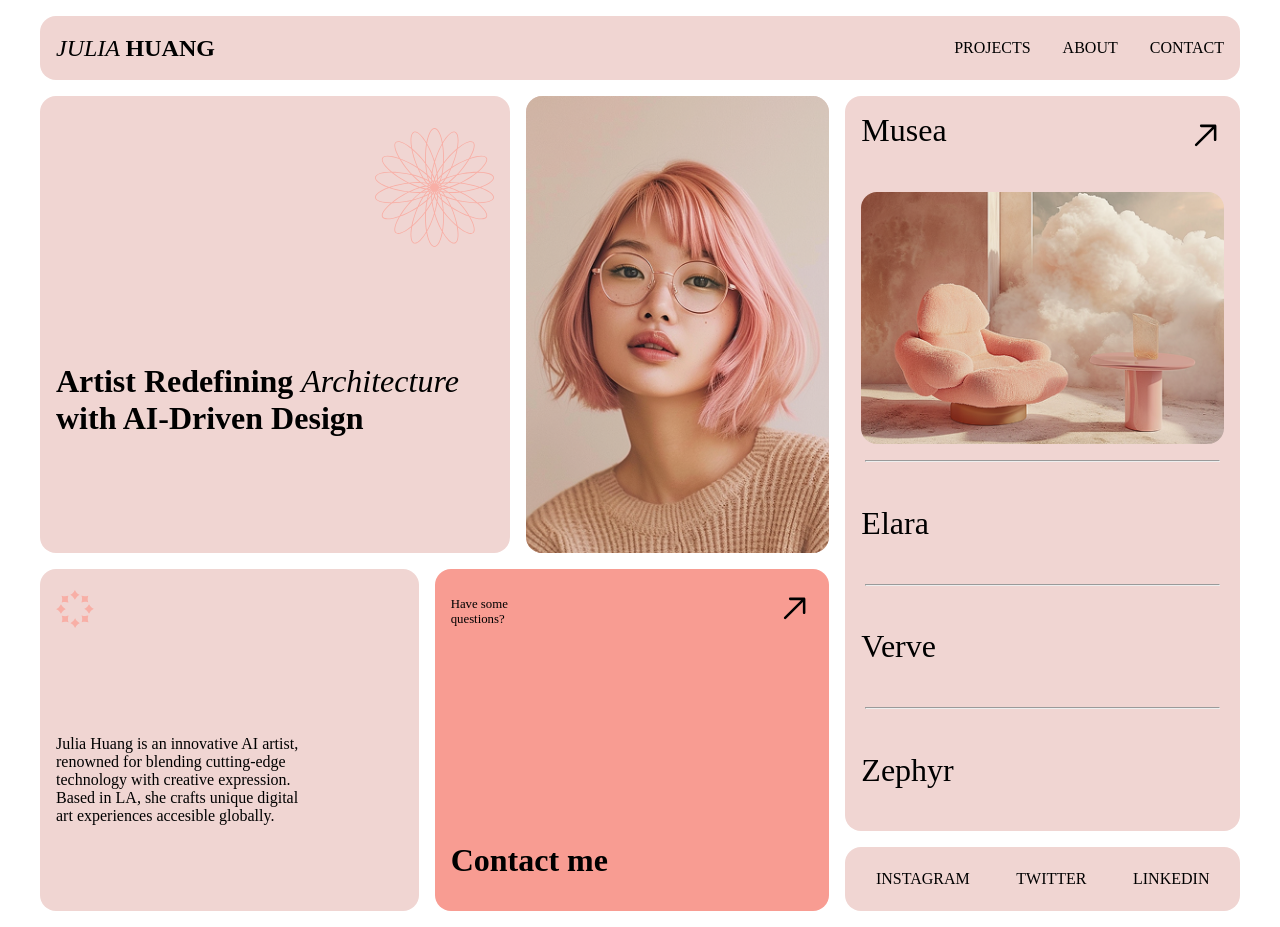
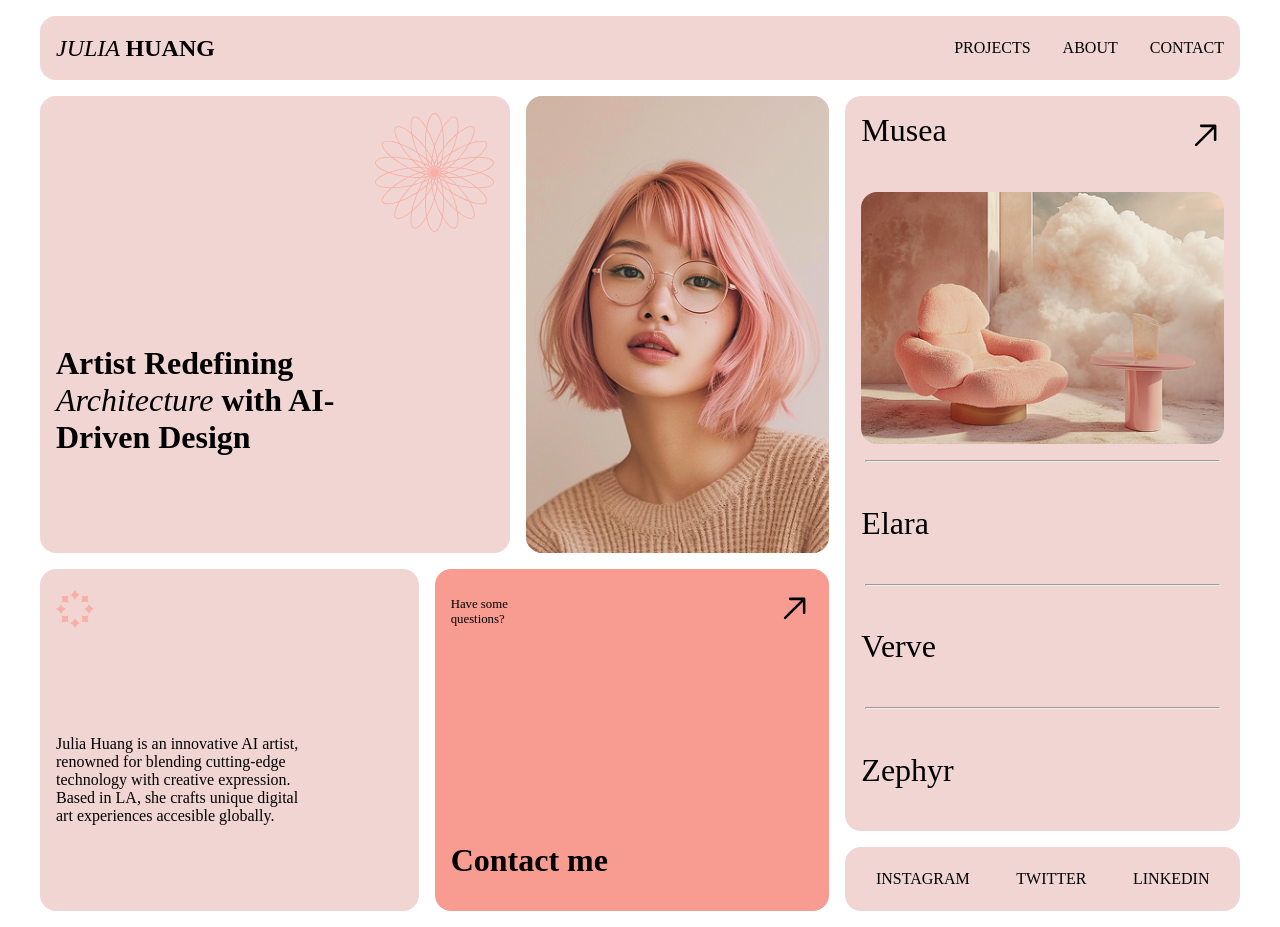
Before and after one commit to juomu02/CSS_grid_layout, a plain HTML site: page index.html in a window 1280 px wide. Drawn offline with Linux system fonts and the light colour scheme.

Commit message:
fixed description layout

```diff
--- a/styles.css
+++ b/styles.css
@@ -93,15 +93,16 @@ header {
 .description {
   grid-area: 1/1/2/3;
   display: grid;
+    align-items: center;
   grid-template-rows: 1fr 2fr;
-  grid-template-columns: 1fr;
+  grid-template-columns: 3fr minmax(3rem, 1fr);
 
   & > img {
+    grid-area: 1/1/2/3;
     margin-left: auto;
-    padding: 2rem 1rem 0 0;
+    padding-right:1rem;
   }
   & > div {
-    align-self: center;
     padding: 0 2rem 0 1rem;
     font-size: 2rem;
     & > span {
```
